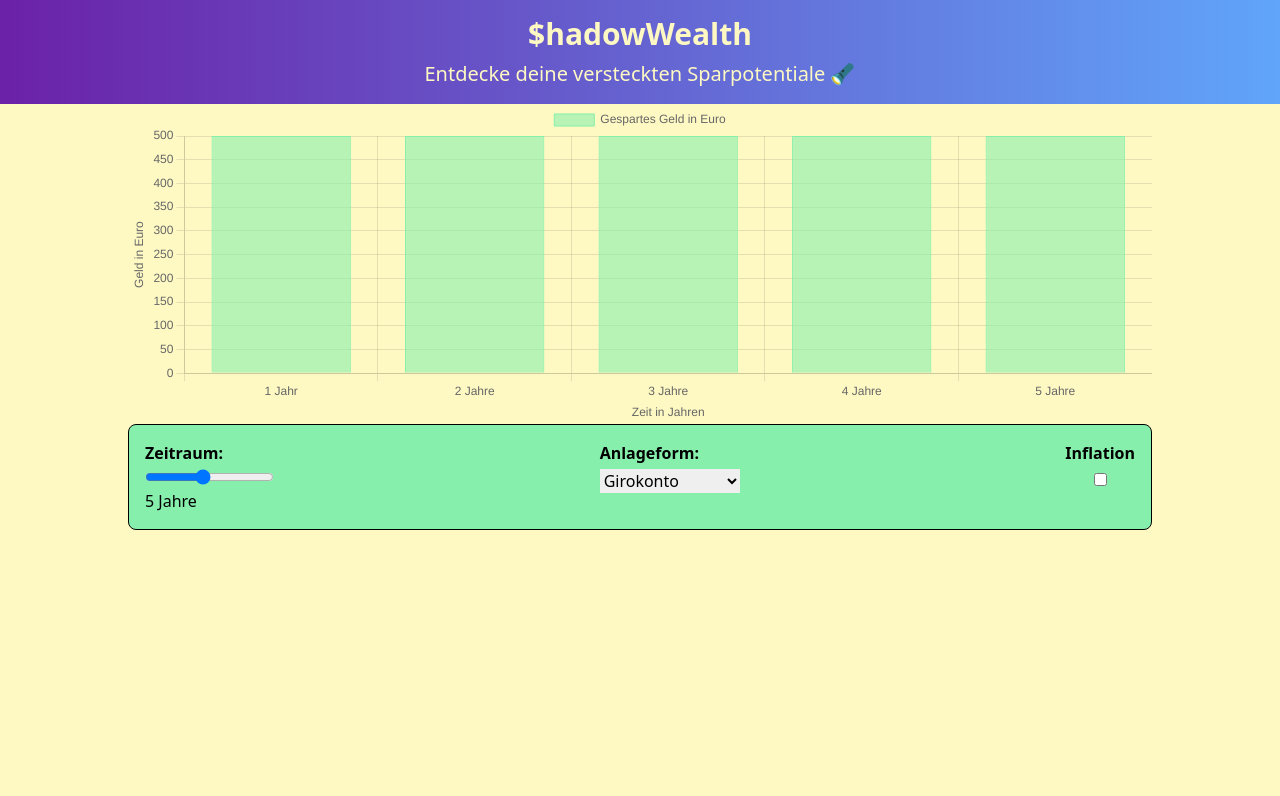
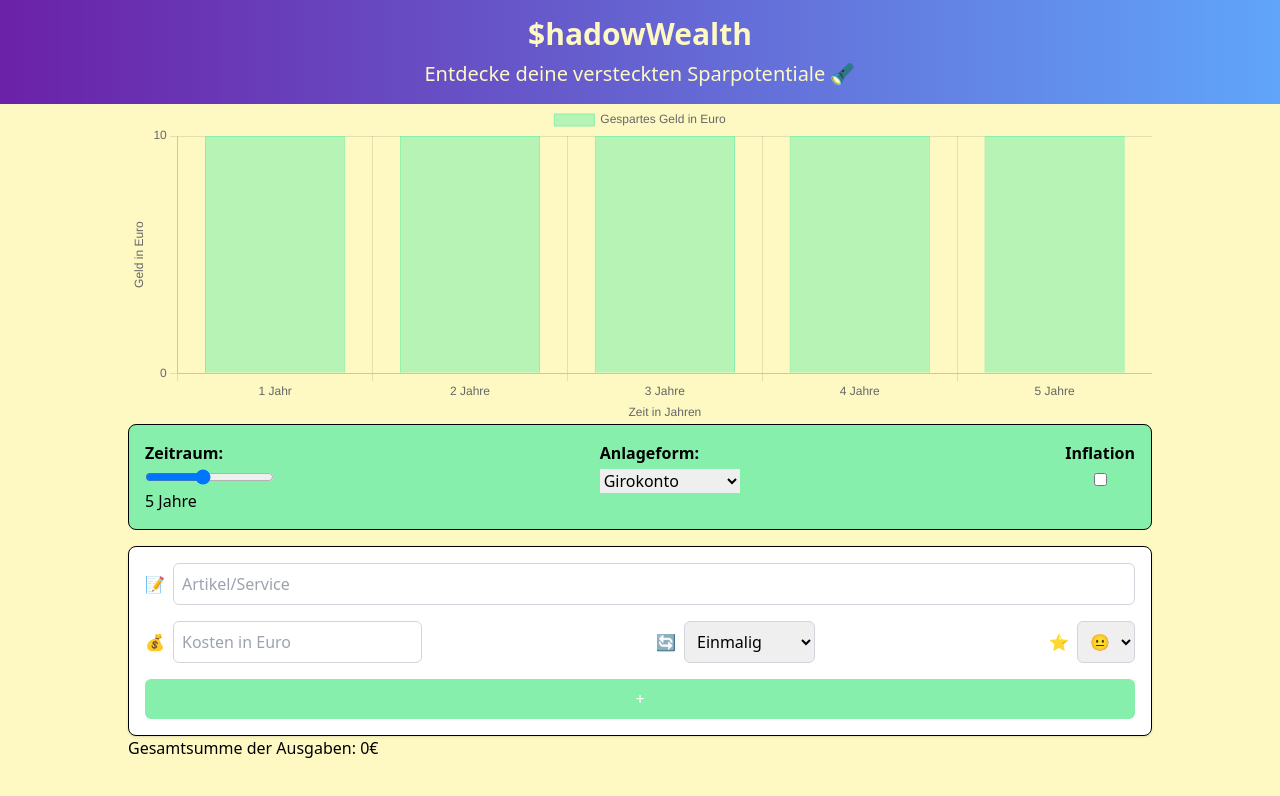
Before and after one commit to andreasCanSee/ShadowWealth, a SvelteKit app: page / in a window 1280 px wide. Shown: the top 796 px of the page. Built offline with nearby package versions, Linux system fonts and the light colour scheme.

Commit message:
Added ExpenseInput component and integrated expense tracking

```diff
--- a/src/components/ChartControls.svelte
+++ b/src/components/ChartControls.svelte
@@ -1,5 +1,5 @@
 <script lang="ts">
-    import { selectedYears, includeInflation, selectedInvestmentType } from "../stores/store";
+    import { selectedYears, includeInflation, selectedInvestmentType } from "../stores/stores";
     import { investmentOptions } from "../data/investmentOptions";
 </script>
 
--- /dev/null
+++ b/src/components/ExpenseInput.svelte
@@ -0,0 +1,81 @@
+<script lang="ts">
+    import { frequencyProperties } from "../data/frequencyOptions";
+    import { priorityProperties } from "../data/priorityOptions";
+    import { expenses } from "../stores/stores";
+    import type { Expense } from "$lib/types";
+    import { totalExpenses } from "../stores/stores";
+
+    let name = '';
+    let cost: number;
+    let selectedFrequencyMultiplier = frequencyProperties[0].multiplier;
+    let selectedPriorityValue = priorityProperties[0].value;
+
+    function addExpense() {
+        const newExpense: Expense = {
+            id: Date.now().toString(), // Einfache Methode, um eine eindeutige ID zu generieren
+            name,
+            cost: cost,
+            frequency: selectedFrequencyMultiplier,
+            prio: selectedPriorityValue,
+        };
+
+        expenses.update(currentExpenses => [...currentExpenses, newExpense]);
+        console.log($expenses)
+
+        // Eingabefelder zurücksetzen
+        name = '';
+        cost = 0;
+        selectedFrequencyMultiplier = frequencyProperties[0].multiplier;
+        selectedPriorityValue = priorityProperties[0].value;
+    }
+</script>
+
+<div class="space-y-4 mt-4 bg-white p-4 rounded-lg shadow border border-black">
+    <div class="flex items-center space-x-2">
+        <span>📝</span>
+        <input type="text" placeholder="Artikel/Service" bind:value={name}
+            class="flex-1 p-2 border border-gray-300 rounded-md focus:outline-none focus:ring-2 focus:ring-blue-500" />
+    </div>
+
+        <div class="flex flex-col md:flex-row md:space-x-2 md:items-center space-y-2 md:space-y-0  md:justify-between">
+            <div class="flex items-center space-x-2">
+                <span>💰</span>
+                <input type="number" placeholder="Kosten in Euro" bind:value={cost}
+                    class="flex-1 p-2 border border-gray-300 rounded-md focus:outline-none focus:ring-2 focus:ring-blue-500" />
+            </div>
+
+            <div class="flex items-center space-x-2">
+                <span>🔄</span>
+                <select bind:value={selectedFrequencyMultiplier}
+                    class="flex-1 p-2 border border-gray-300 rounded-md focus:outline-none focus:ring-2 focus:ring-blue-500">
+                    {#each frequencyProperties as option}
+                        <option value={option.multiplier}>{option.label}</option>
+                    {/each}
+                </select>
+            </div>
+
+            <div class="flex items-center space-x-2">
+                <span>⭐</span>
+                <select bind:value={selectedPriorityValue}
+                    class="flex-1 p-2 border border-gray-300 rounded-md focus:outline-none focus:ring-2 focus:ring-blue-500">
+                    {#each priorityProperties as {value, label}}
+                        <option value={value}>{label}</option>
+                    {/each}
+                </select>
+            </div>
+    </div>
+
+    <button class="w-full p-2 bg-green-300 text-white rounded-md hover:bg-green-500 focus:outline-none focus:ring-2 focus:ring-blue-500 focus:ring-offset-2" on:click={addExpense}>
+        +
+    </button>
+</div>
+
+<div>
+    {#each $expenses as expense (expense.id)}
+        <p>{expense.name} - {expense.cost}€ - {expense.frequency}</p>
+    {/each}
+</div>
+
+<div>
+    Gesamtsumme der Ausgaben: {$totalExpenses}€
+</div>
--- a/src/data/chartData.ts
+++ b/src/data/chartData.ts
@@ -1,5 +1,5 @@
 import { derived } from "svelte/store";
-import { selectedYears, currentSavings, includeInflation, selectedInvestmentType } from "../stores/store";
+import { selectedYears, currentSavings, includeInflation, selectedInvestmentType } from "../stores/stores";
 import { investmentProperties } from "./investmentOptions";
 
 export type ChartData = {
--- /dev/null
+++ b/src/data/frequencyOptions.ts
@@ -0,0 +1,11 @@
+type frequencyOption = {
+    label: string;
+    multiplier: number;
+}
+
+export const frequencyProperties: frequencyOption[] = [
+    { label: 'Einmalig', multiplier: 0},
+    { label: 'Wöchentlich', multiplier: 52 },
+    { label: 'Monatlich', multiplier: 12 },
+    { label: 'Jährlich', multiplier: 1 }
+]
--- /dev/null
+++ b/src/data/priorityOptions.ts
@@ -0,0 +1,11 @@
+type priorityOption = {
+    value: number,
+    label: string
+}
+
+export const priorityProperties: priorityOption[] = [
+    { value: 1, label: '😐' },
+    { value: 2, label: '🙂' },
+    { value: 3, label: '😊' },
+    { value: 4, label: '😍' }
+];
--- /dev/null
+++ b/src/lib/types.ts
@@ -0,0 +1,7 @@
+export type Expense = {
+    id: string; // Eindeutige ID für jede Ausgabe
+    name: string; // Name oder Beschreibung der Ausgabe
+    cost: number; // Kosten der Ausgabe
+    frequency: number; // Häufigkeit der Ausgabe (Einmalig, Wöchentlich, Monatlich, Jährlich)
+    prio: number;
+}
--- a/src/routes/+page.svelte
+++ b/src/routes/+page.svelte
@@ -2,6 +2,7 @@
     import Header from "../components/Header.svelte";
     import BarChart from "../components/BarChart.svelte";
     import ChartControls from "../components/ChartControls.svelte";
+    import ExpenseInput from "../components/ExpenseInput.svelte";
 </script>
 
 <div class="min-h-screen bg-yellow-100">
@@ -9,5 +10,6 @@
     <div style="width: 80vw; margin: auto;"> <!-- Wrapper mit gleichen Stilen wie BarChart -->
         <BarChart />
         <ChartControls />
+        <ExpenseInput/>
     </div>
 </div>
--- a/src/stores/store.ts
+++ /dev/null
@@ -1,9 +0,0 @@
-import { writable } from "svelte/store";
-
-export const currentSavings = writable(500);
-
-export const selectedYears = writable(5);
-
-export const includeInflation = writable(false);
-
-export const selectedInvestmentType = writable("Girokonto")
--- /dev/null
+++ b/src/stores/stores.ts
@@ -0,0 +1,21 @@
+import { writable, derived } from "svelte/store";
+import { investmentOptions } from "../data/investmentOptions";
+import type { Expense } from "$lib/types";
+
+export const initialSavings = 10;
+export const currentSavings = writable(initialSavings);
+
+export const selectedYears = writable(5);
+
+export const includeInflation = writable(false);
+
+export const selectedInvestmentType = writable(investmentOptions[0])
+
+export const expenses = writable<Expense[]>([]);
+
+// Berechnung der Gesamtsumme der Ausgaben und Aktualisierung von currentSavings
+export const totalExpenses = derived(expenses, $expenses => {
+    const total = $expenses.reduce((sum, expense) => sum + expense.cost, 0);
+    currentSavings.set(initialSavings + total); // Aktualisiere currentSavings basierend auf der Gesamtsumme der Ausgaben
+    return total;
+});
--- a/static/output.css
+++ b/static/output.css
@@ -556,6 +556,10 @@ video {
   margin-bottom: 0.5rem;
 }
 
+.mt-4 {
+  margin-top: 1rem;
+}
+
 .flex {
   display: flex;
 }
@@ -578,6 +582,10 @@ video {
 
 .flex-col {
   flex-direction: column;
+}
+
+.flex-wrap {
+  flex-wrap: wrap;
 }
 
 .items-start {
@@ -640,6 +648,10 @@ video {
   border-radius: 0.5rem;
 }
 
+.rounded-md {
+  border-radius: 0.375rem;
+}
+
 .border {
   border-width: 1px;
 }
@@ -647,6 +659,11 @@ video {
 .border-black {
   --tw-border-opacity: 1;
   border-color: rgb(0 0 0 / var(--tw-border-opacity));
+}
+
+.border-gray-300 {
+  --tw-border-opacity: 1;
+  border-color: rgb(209 213 219 / var(--tw-border-opacity));
 }
 
 .bg-gray-100 {
@@ -684,6 +701,16 @@ video {
   background-color: rgb(74 222 128 / var(--tw-bg-opacity));
 }
 
+.bg-blue-500 {
+  --tw-bg-opacity: 1;
+  background-color: rgb(59 130 246 / var(--tw-bg-opacity));
+}
+
+.bg-white {
+  --tw-bg-opacity: 1;
+  background-color: rgb(255 255 255 / var(--tw-bg-opacity));
+}
+
 .bg-gradient-to-r {
   background-image: linear-gradient(to right, var(--tw-gradient-stops));
 }
@@ -718,6 +745,10 @@ video {
 
 .p-4 {
   padding: 1rem;
+}
+
+.p-2 {
+  padding: 0.5rem;
 }
 
 .text-center {
@@ -782,7 +813,92 @@ video {
   text-decoration-line: underline;
 }
 
+.shadow {
+  --tw-shadow: 0 1px 3px 0 rgb(0 0 0 / 0.1), 0 1px 2px -1px rgb(0 0 0 / 0.1);
+  --tw-shadow-colored: 0 1px 3px 0 var(--tw-shadow-color), 0 1px 2px -1px var(--tw-shadow-color);
+  box-shadow: var(--tw-ring-offset-shadow, 0 0 #0000), var(--tw-ring-shadow, 0 0 #0000), var(--tw-shadow);
+}
+
+.hover\:bg-blue-600:hover {
+  --tw-bg-opacity: 1;
+  background-color: rgb(37 99 235 / var(--tw-bg-opacity));
+}
+
+.hover\:bg-green-600:hover {
+  --tw-bg-opacity: 1;
+  background-color: rgb(22 163 74 / var(--tw-bg-opacity));
+}
+
+.hover\:bg-green-500:hover {
+  --tw-bg-opacity: 1;
+  background-color: rgb(34 197 94 / var(--tw-bg-opacity));
+}
+
 .hover\:text-blue-800:hover {
   --tw-text-opacity: 1;
   color: rgb(30 64 175 / var(--tw-text-opacity));
 }
+
+.focus\:outline-none:focus {
+  outline: 2px solid transparent;
+  outline-offset: 2px;
+}
+
+.focus\:ring-2:focus {
+  --tw-ring-offset-shadow: var(--tw-ring-inset) 0 0 0 var(--tw-ring-offset-width) var(--tw-ring-offset-color);
+  --tw-ring-shadow: var(--tw-ring-inset) 0 0 0 calc(2px + var(--tw-ring-offset-width)) var(--tw-ring-color);
+  box-shadow: var(--tw-ring-offset-shadow), var(--tw-ring-shadow), var(--tw-shadow, 0 0 #0000);
+}
+
+.focus\:ring-blue-500:focus {
+  --tw-ring-opacity: 1;
+  --tw-ring-color: rgb(59 130 246 / var(--tw-ring-opacity));
+}
+
+.focus\:ring-offset-2:focus {
+  --tw-ring-offset-width: 2px;
+}
+
+@media (min-width: 640px) {
+  .sm\:flex-row {
+    flex-direction: row;
+  }
+
+  .sm\:space-x-2 > :not([hidden]) ~ :not([hidden]) {
+    --tw-space-x-reverse: 0;
+    margin-right: calc(0.5rem * var(--tw-space-x-reverse));
+    margin-left: calc(0.5rem * calc(1 - var(--tw-space-x-reverse)));
+  }
+
+  .sm\:space-y-0 > :not([hidden]) ~ :not([hidden]) {
+    --tw-space-y-reverse: 0;
+    margin-top: calc(0px * calc(1 - var(--tw-space-y-reverse)));
+    margin-bottom: calc(0px * var(--tw-space-y-reverse));
+  }
+}
+
+@media (min-width: 768px) {
+  .md\:flex-row {
+    flex-direction: row;
+  }
+
+  .md\:items-center {
+    align-items: center;
+  }
+
+  .md\:justify-between {
+    justify-content: space-between;
+  }
+
+  .md\:space-x-2 > :not([hidden]) ~ :not([hidden]) {
+    --tw-space-x-reverse: 0;
+    margin-right: calc(0.5rem * var(--tw-space-x-reverse));
+    margin-left: calc(0.5rem * calc(1 - var(--tw-space-x-reverse)));
+  }
+
+  .md\:space-y-0 > :not([hidden]) ~ :not([hidden]) {
+    --tw-space-y-reverse: 0;
+    margin-top: calc(0px * calc(1 - var(--tw-space-y-reverse)));
+    margin-bottom: calc(0px * var(--tw-space-y-reverse));
+  }
+}
```
Also changed, not shown: 1 other file (tests, documents, lock files or other folders).
